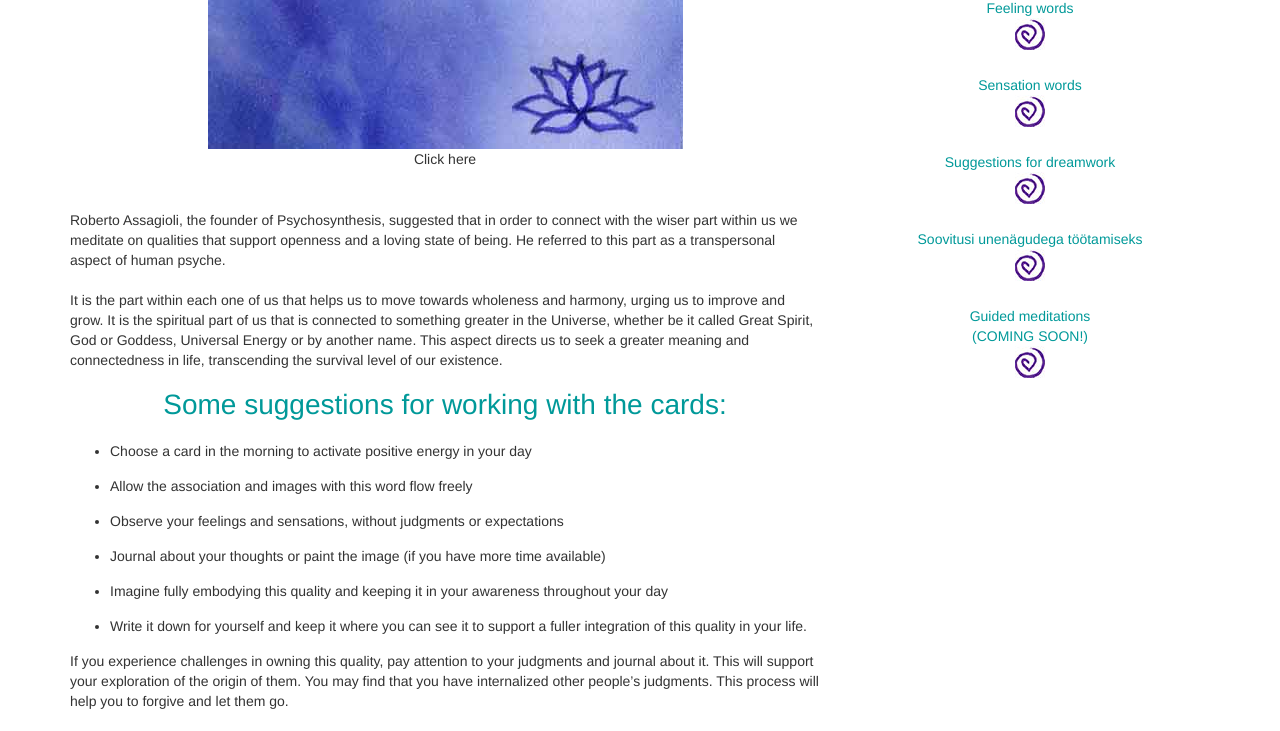
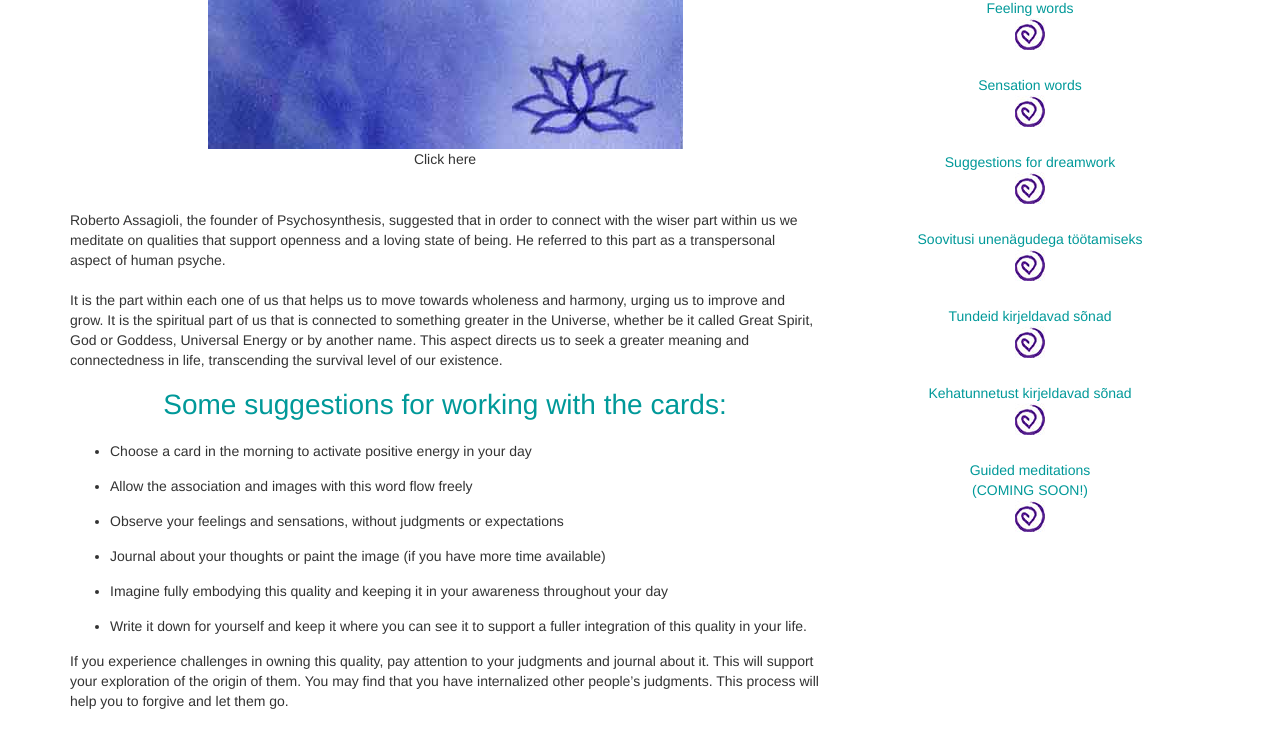
Before and after one commit to christofneuman/blog, a Django app: page /resources/ in a window 1280 px wide. Shown: the part 193-924 px from the top of the page. Run offline with Django 3.2, Linux system fonts and the light colour scheme; some libraries are stand-ins or nearby versions.

Commit message:
add estonina pdf

```diff
--- a/blog/templates/resources.html
+++ b/blog/templates/resources.html
@@ -85,6 +85,14 @@
             <img class="img-responsive hr-image" src="{% static 'images/hr-image.jpg' %}" alt="">
           </li>
           <li>
+            <a href="{% static 'pdf/tundesonad.pdf'%}">Tundeid kirjeldavad sõnad</a><br>
+            <img class="img-responsive hr-image" src="{% static 'images/hr-image.jpg' %}" alt="">
+          </li>
+          <li>
+            <a href="{% static 'pdf/kehaseisundi-sonad.pdf'%}">Kehatunnetust kirjeldavad sõnad</a><br>
+            <img class="img-responsive hr-image" src="{% static 'images/hr-image.jpg' %}" alt="">
+          </li>
+          <li>
             <a href="">Guided meditations <br>(COMING SOON!)</a><br>
             <img class="img-responsive hr-image" src="{% static 'images/hr-image.jpg' %}" alt="">
           </li>
```
Also changed, not shown: 2 other files.
